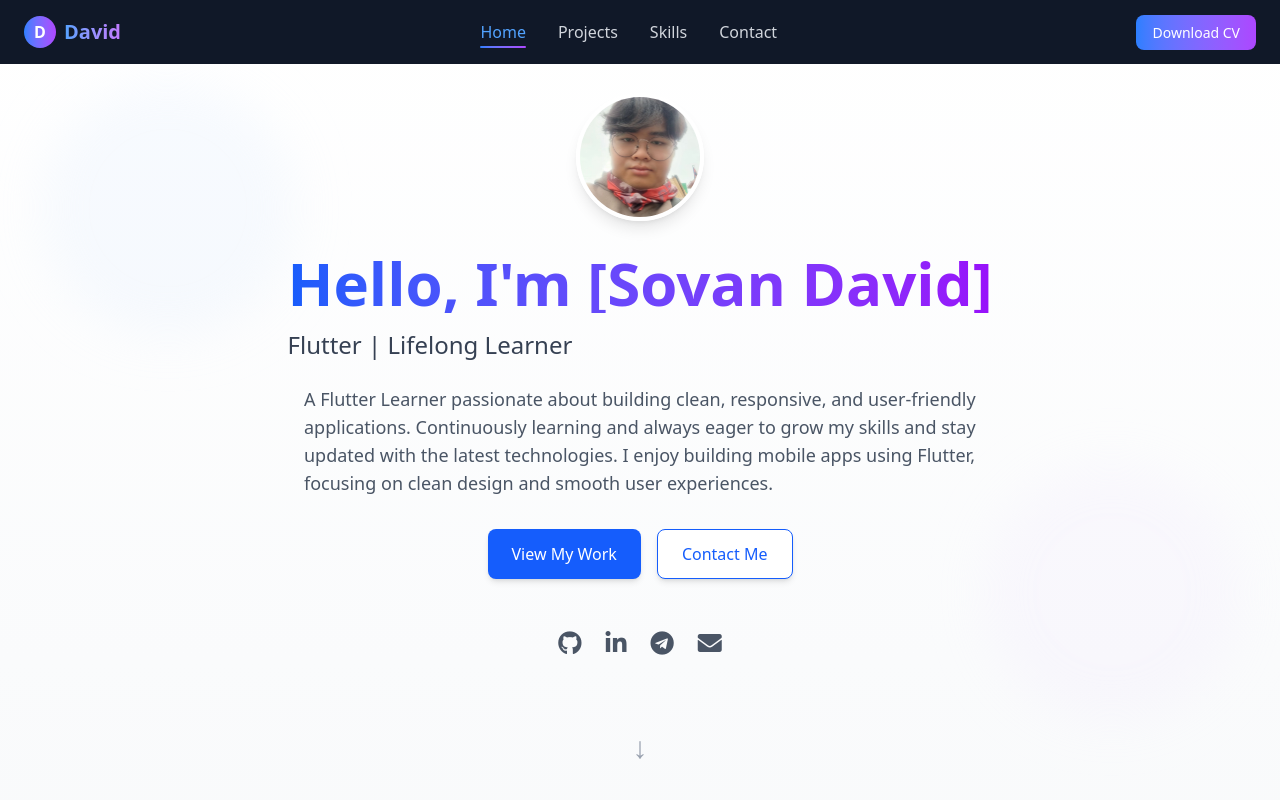
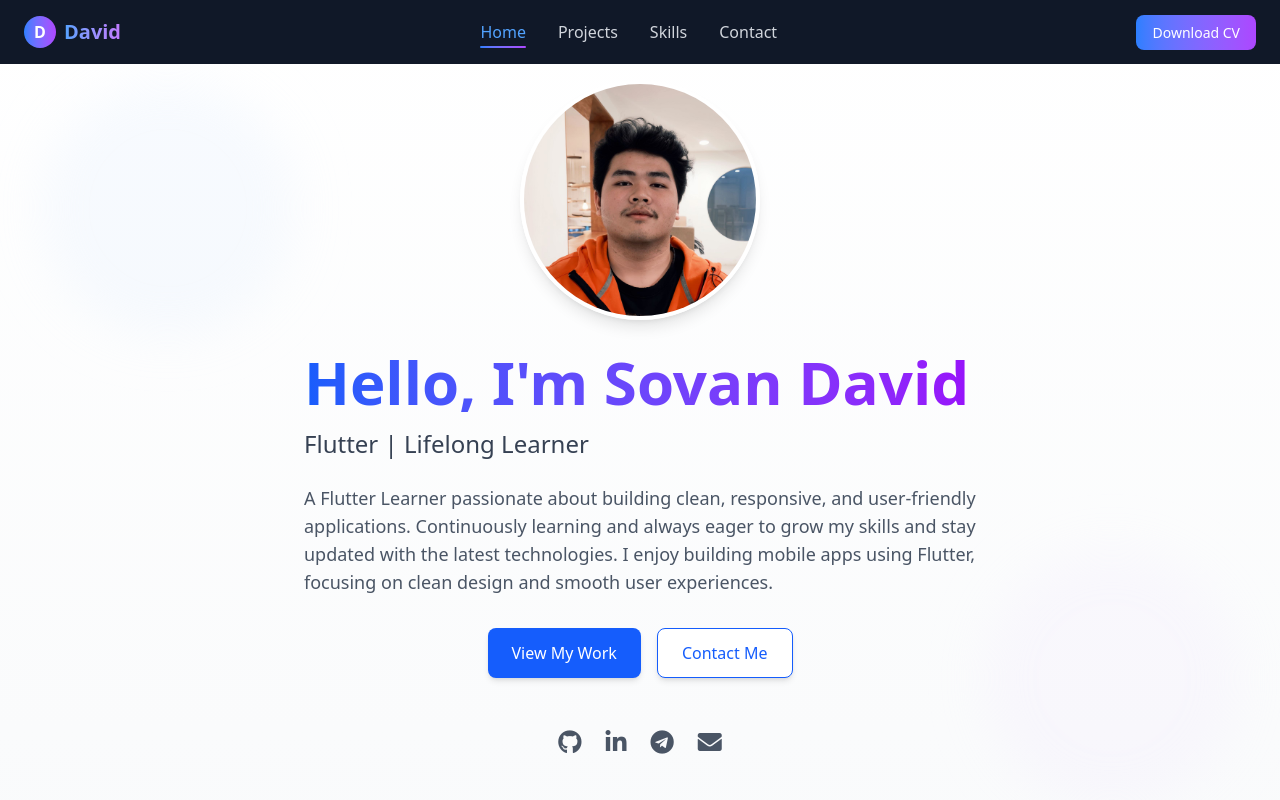
Before and after one commit to DavidSovan/Portfolio, a React (Vite) app: page / in a window 1280 px wide. Shown: the top 800 px of the page. Built offline with nearby package versions, Linux system fonts and the light colour scheme.

Commit message:
update profile

```diff
--- a/src/components/Home.jsx
+++ b/src/components/Home.jsx
@@ -1,5 +1,5 @@
 import { useState, useEffect } from "react";
-import profileImage from "../assets/mainProfile.jpg";
+import profileImage from "../assets/Profile.jpg";
 
 function Home() {
   const [isVisible, setIsVisible] = useState(false);
@@ -26,7 +26,7 @@ function Home() {
       >
         {/* Profile image */}
         <div className="mb-8 flex justify-center">
-          <div className="w-32 h-32 rounded-full overflow-hidden border-4 border-white dark:border-gray-700 shadow-lg">
+          <div className="w-60 h-60 rounded-full overflow-hidden border-4 border-white dark:border-gray-700 shadow-lg">
             <img
               src={profileImage}
               alt="Profile"
@@ -37,7 +37,7 @@ function Home() {
 
         {/* Main content */}
         <h1 className="text-5xl md:text-6xl font-bold mb-4 bg-gradient-to-r from-blue-600 to-purple-600 bg-clip-text text-transparent">
-          Hello, I'm [Sovan David]
+          Hello, I'm Sovan David
         </h1>
 
         <p className="text-xl md:text-2xl text-gray-700 dark:text-gray-300 mb-6">
```
Also changed, not shown: src/assets/Profile.jpg (added).
